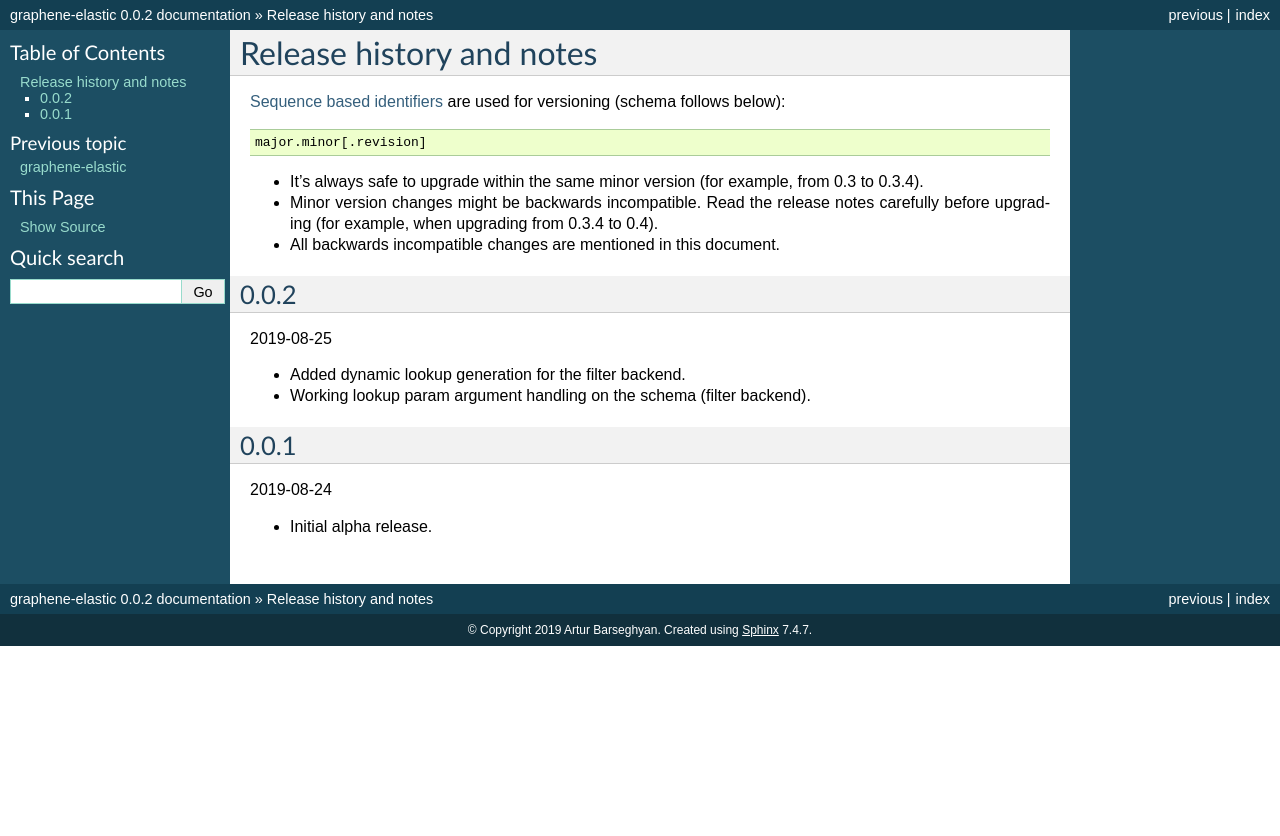
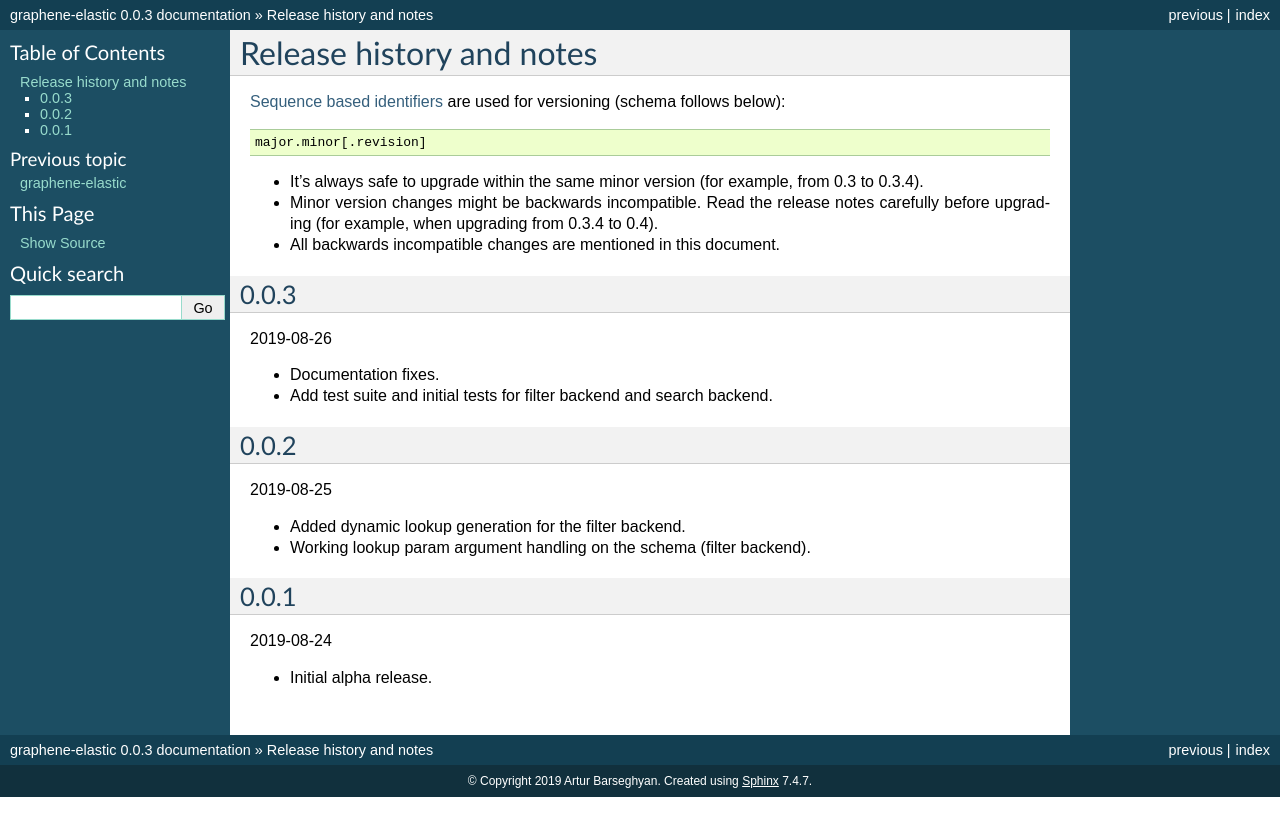
Before and after one commit to barseghyanartur/graphene-elastic, a Sphinx documentation site: the page built from docs/changelog.rst, in a window 1280 px wide. Shown: the top 836 px of the page. Built offline with Sphinx 7.4.7, drawn with Linux system fonts in a browser that asks for light colours; pages that are not in the unit, such as notebooks, are missing from menus.

Commit message:
prepare 0.0.3

```diff
--- a/docs/changelog.rst
+++ b/docs/changelog.rst
@@ -15,6 +15,13 @@ are used for versioning (schema follows below):
   0.3.4 to 0.4).
 - All backwards incompatible changes are mentioned in this document.
 
+0.0.3
+-----
+2019-08-26
+
+- Documentation fixes.
+- Add test suite and initial tests for filter backend and search backend.
+
 0.0.2
 -----
 2019-08-25
--- a/setup.py
+++ b/setup.py
@@ -2,7 +2,7 @@ from setuptools import find_packages, setup
 
 setup(
     name="graphene-elastic",
-    version="0.0.2",
+    version="0.0.3",
     description="Graphene Elasticsearch (DSL) integration",
     long_description=open("README.rst").read(),
     url="https://github.com/barseghyanartur/graphene-elastic",
@@ -23,8 +23,8 @@ setup(
     packages=find_packages(exclude=["tests"]),
     install_requires=[
         "graphene>=2.1.3,<3",
-        "elasticsearch>=5.0",
-        "elasticsearch-dsl>=5.0",
+        "elasticsearch>=6.0",
+        "elasticsearch-dsl>=6.0",
         "singledispatch>=3.4.0.3",
         "iso8601>=0.1.12",
     ],
--- a/src/graphene_elastic/__init__.py
+++ b/src/graphene_elastic/__init__.py
@@ -2,7 +2,7 @@ from .fields import ElasticsearchConnectionField
 from .types import ElasticsearchObjectType
 
 __title__ = 'graphene-elastic'
-__version__ = '0.0.2'
+__version__ = '0.0.3'
 __author__ = 'Artur Barseghyan <artur.barseghyan@gmail.com>'
 __copyright__ = '2019 Artur Barseghyan'
 __license__ = 'GPL-2.0-only OR LGPL-2.1-or-later'
```
Also changed, not shown: CHANGELOG.rst (+7 -0 lines).
